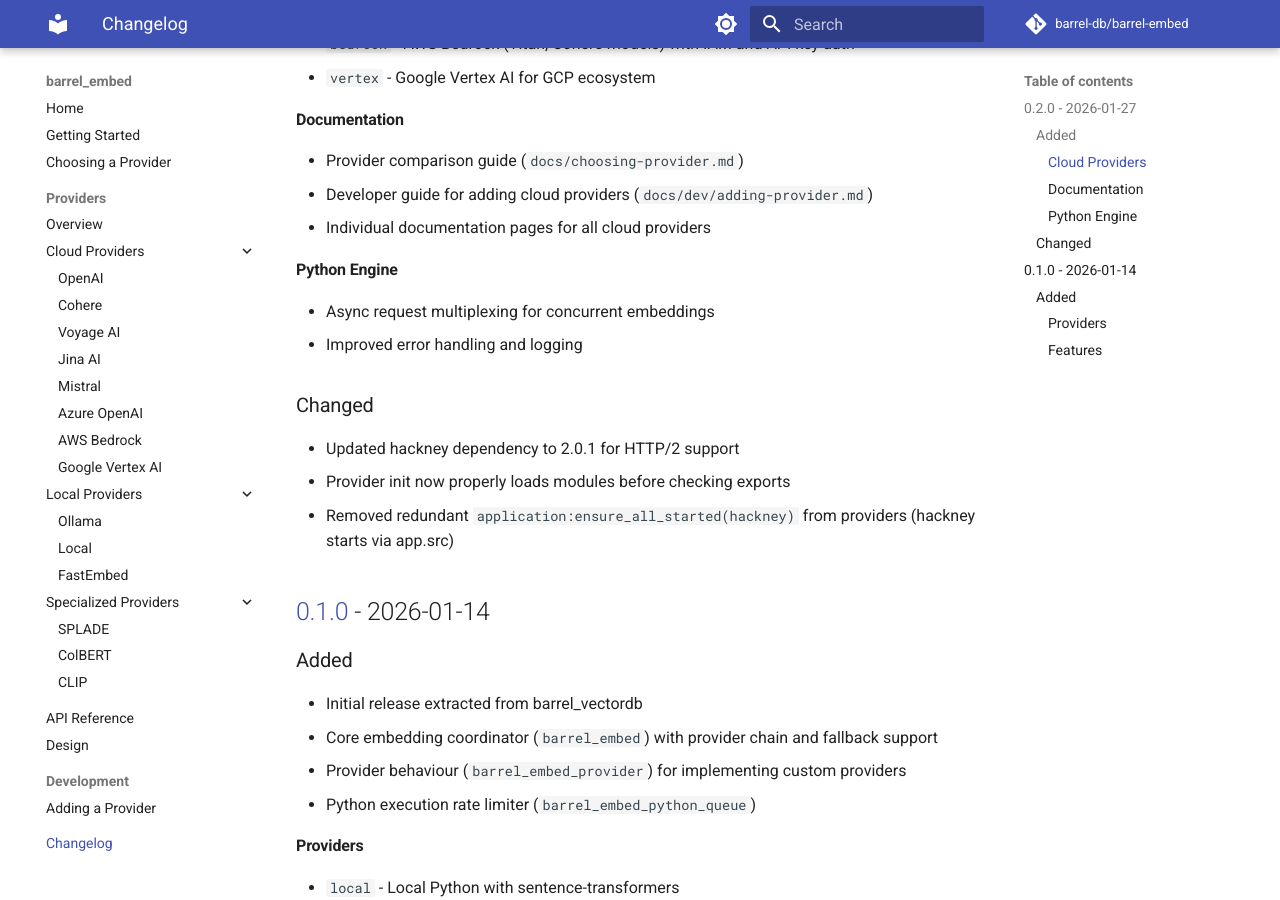
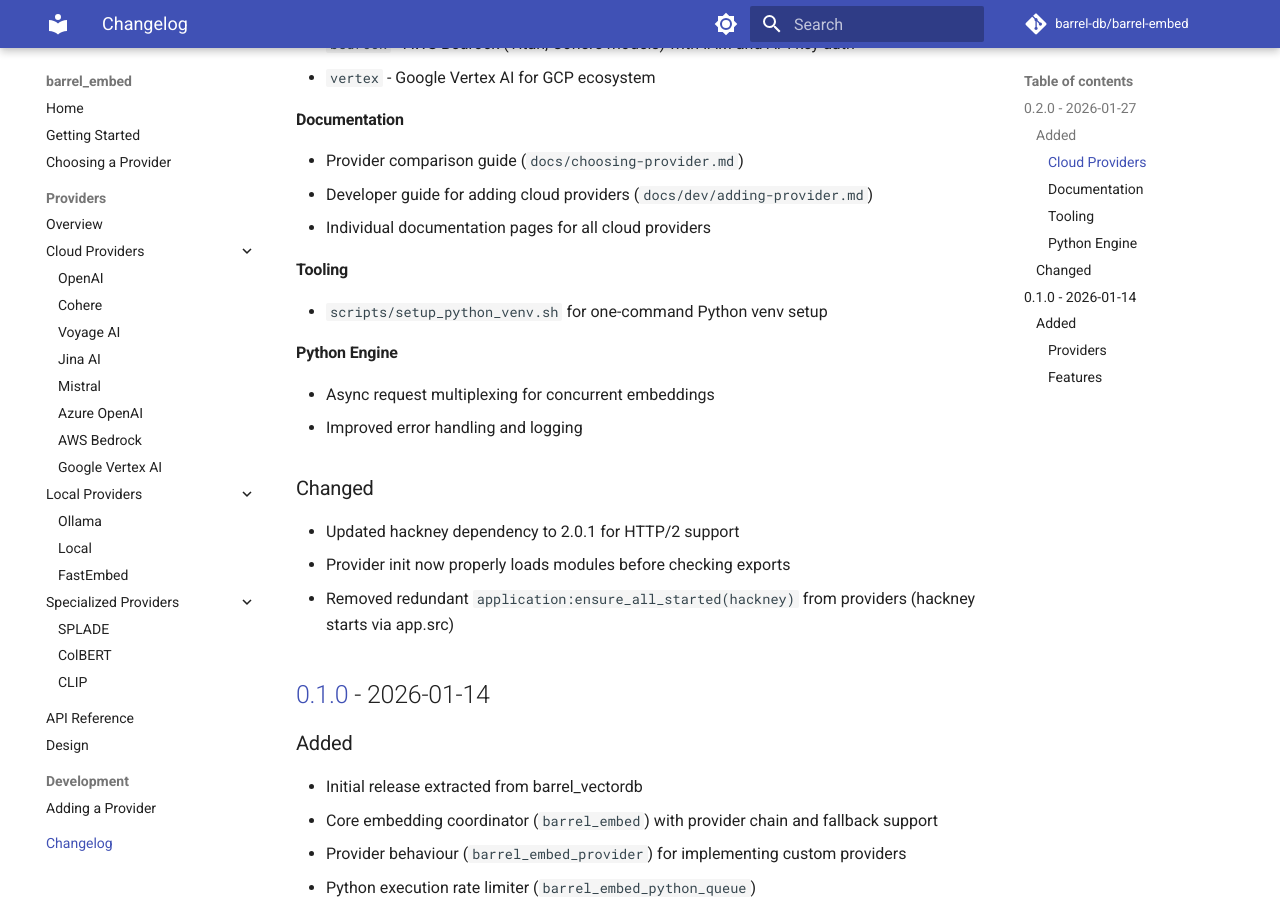
Before and after one commit to barrel-db/barrel_embed, an MkDocs documentation site: the page built from docs/changelog.md, in a window 1280 px wide and 900 px high, scrolled down 562 px. Built offline with MkDocs 1.6.1 and Material for MkDocs 9.7.7, drawn with Linux system fonts in a browser that asks for light colours.

Commit message:
Update changelog with venv setup script

```diff
--- a/docs/changelog.md
+++ b/docs/changelog.md
@@ -24,6 +24,10 @@ and this project adheres to [Semantic Versioning](https://semver.org/spec/v2.0.0
 - Provider comparison guide (`docs/choosing-provider.md`)
 - Developer guide for adding cloud providers (`docs/dev/adding-provider.md`)
 - Individual documentation pages for all cloud providers
+
+#### Tooling
+
+- `scripts/setup_python_venv.sh` for one-command Python venv setup
 
 #### Python Engine
 
```
